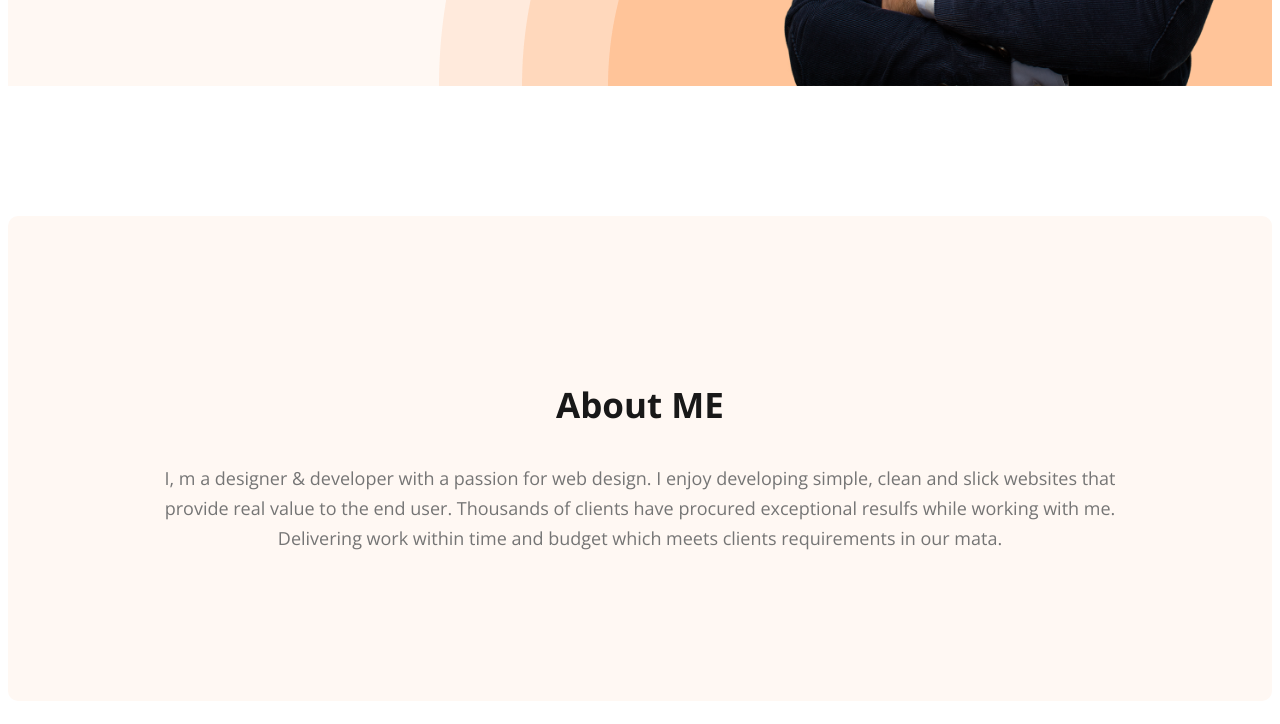
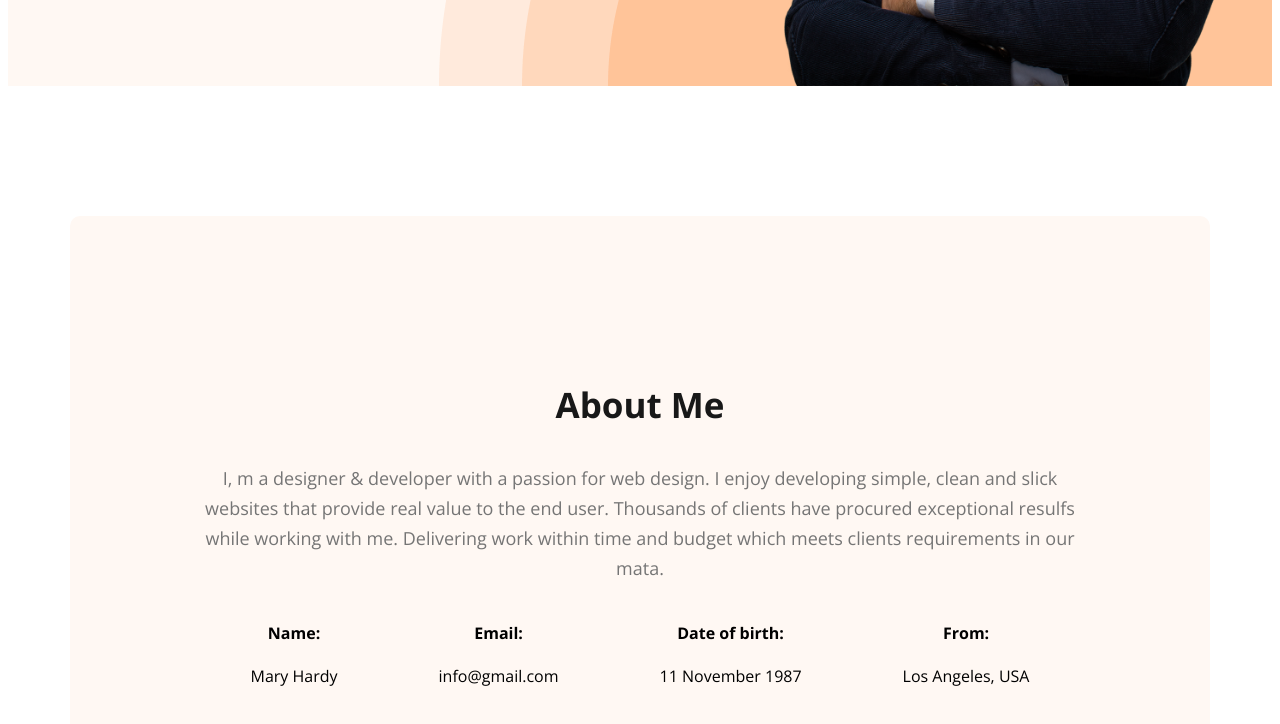
Before and after one commit to MithuAhammad/developer-portfolio, a plain HTML site: page index.html in a window 1280 px wide. Shown: the part 616-1340 px from the top of the page. Drawn offline with nearby package versions, Linux system fonts and the light colour scheme.

Commit message:
added about information

```diff
--- a/index.html
+++ b/index.html
@@ -35,8 +35,28 @@
     </header>
     <main>
         <section class="about">
-            <h3 class="section-title">About ME</h3>
+            <h3 class="section-title">About Me</h3>
             <p class="section-description">I, m a designer & developer with a passion for web design. I enjoy developing simple, clean and slick websites that provide real value to the end user. Thousands of clients have procured exceptional resulfs while working with me. Delivering work within time and budget which meets clients requirements in our mata.</p>
+            <div class="about-info-container">
+                <!-- .about-info*4>h4.info-title+p.info-description -->
+                <div class="about-info">
+                    <h4 class="info-title">Name:</h4>
+                    <p class="info-description">Mary Hardy</p>
+                </div>
+                <div class="about-info">
+                    <h4 class="info-title">Email:</h4>
+                    <p class="info-description">info@gmail.com</p>
+                </div>
+                <div class="about-info">
+                    <h4 class="info-title">Date of birth:</h4>
+                    <p class="info-description">11 November 1987</p>
+                </div>
+                <div class="about-info">
+                    <h4 class="info-title">From:</h4>
+                    <p class="info-description">Los Angeles, USA</p>
+                </div>
+
+            </div>
         </section>
     </main>
     <footer>
--- a/styles/protfolio.css
+++ b/styles/protfolio.css
@@ -114,11 +114,23 @@ nav a {
 }
 
 /* main section styles */
+main {
+    max-width: 1140px;
+    margin: 0 auto;
 
-/*  git styles */
+}
+
+/*  about section styles */
 .about {
     padding: 130px;
     border-radius: 10px;
     background: #FFF8F3;
     margin: 130px 0;
 }
+.about-info-container{
+    display: flex;
+    justify-content: space-around;
+}
+.about-info{
+    text-align: center;
+}
```
